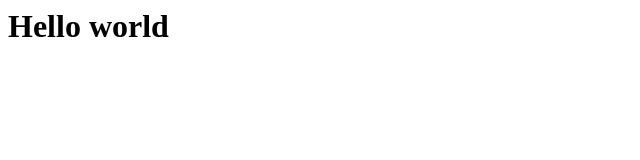
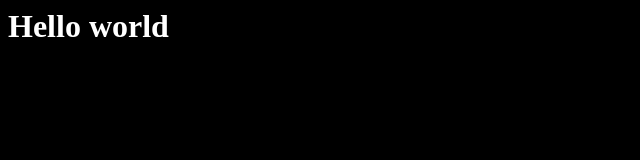
Before and after one commit to RosaItzel-19/testing, a plain HTML site: page index.html in a window 1280 px wide. Shown: the whole page, without its empty margins (0-640 px from the left). Drawn offline with Linux system fonts and the light colour scheme.

Commit message:
Update main.css

```diff
--- a/main.css
+++ b/main.css
@@ -1,4 +1,4 @@
 body {
-background #000;
-color #FFF;
+background: #000;
+color: #FFF;
 }
```
